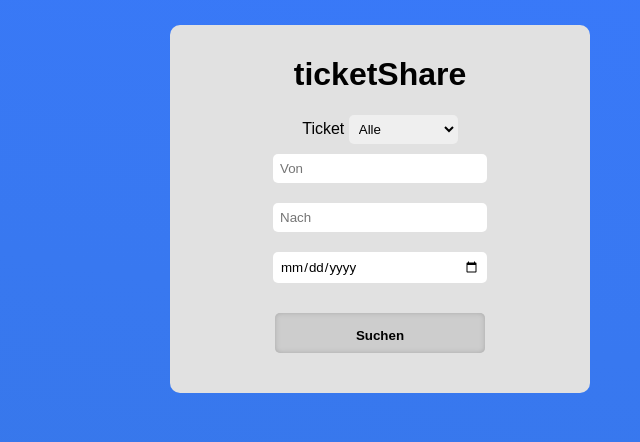
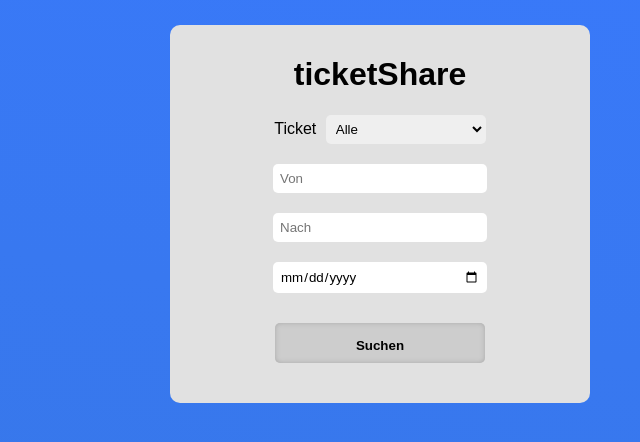
Before and after one commit to jeffersonferraz/ticketShare, a PHP site: page / in a window 1280 px wide. Shown: the top 442 px of the page, without its empty margins (260-900 px from the left). Run offline with PHP 8.4, Linux system fonts and the light colour scheme.

Commit message:
Update style.css

```diff
--- a/css/style.css
+++ b/css/style.css
@@ -19,6 +19,8 @@ body {
 }
 
 form select {
+    width: 160px;
+    margin: 0px 0px 10px 5px;
     padding: 5px;
     border-color: transparent;
     border-radius: 5px;
```
